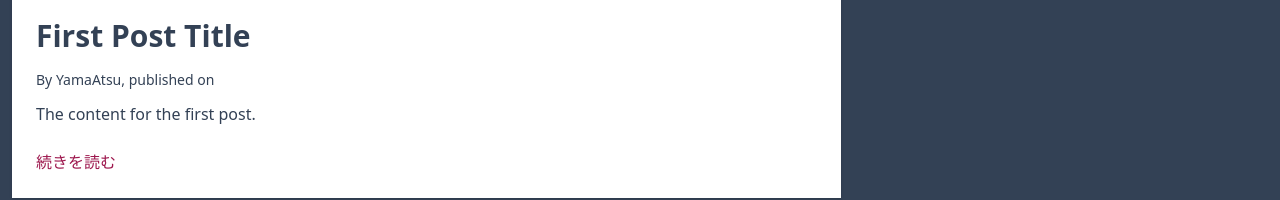
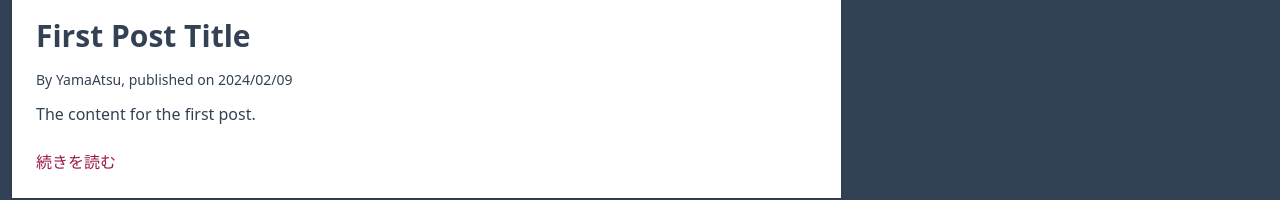
Before and after one commit to ABenn17282002/NextJSProject, a Next.js app: page / in a window 1280 px wide. Shown: the part 550-750 px from the top of the page. Built offline with nearby package versions, Linux system fonts and the light colour scheme; data requests are answered from the project's data file.

Commit message:
型の修正

```diff
--- a/app/component/ArticleList.tsx
+++ b/app/component/ArticleList.tsx
@@ -23,7 +23,7 @@ const ArticleList = ({ artciles }: ArticleListProps) => {
 				<div className="bg-white flex flex-col justify-start p-6">
 					<Link href="#" className="text-blue-700 pb-4 font-bold">Technology</Link>
 					<Link href="#" className="text-slate-700  text-3xl font-bold hover:text-gray-700 pb-4">{artcile.title}</Link>
-					<p className="text-sm pb-3 text-slate-700">By YamaAtsu, published on {artcile.created}</p>
+					<p className="text-sm pb-3 text-slate-700">By YamaAtsu, published on { artcile.createdAt }</p>
 					<Link href="#" className="pb-6 text-slate-700">{artcile.content}</Link>
 					<Link href="#" className='text-pink-800 hover:text-black'>続きを読む</Link>
 				</div>
--- a/app/types.ts
+++ b/app/types.ts
@@ -2,5 +2,6 @@ export type Article ={
 	id:string;
 	title:string;
 	content:string;
-	created:string;
+	// 型の修正
+	createdAt:string;
 }
```
